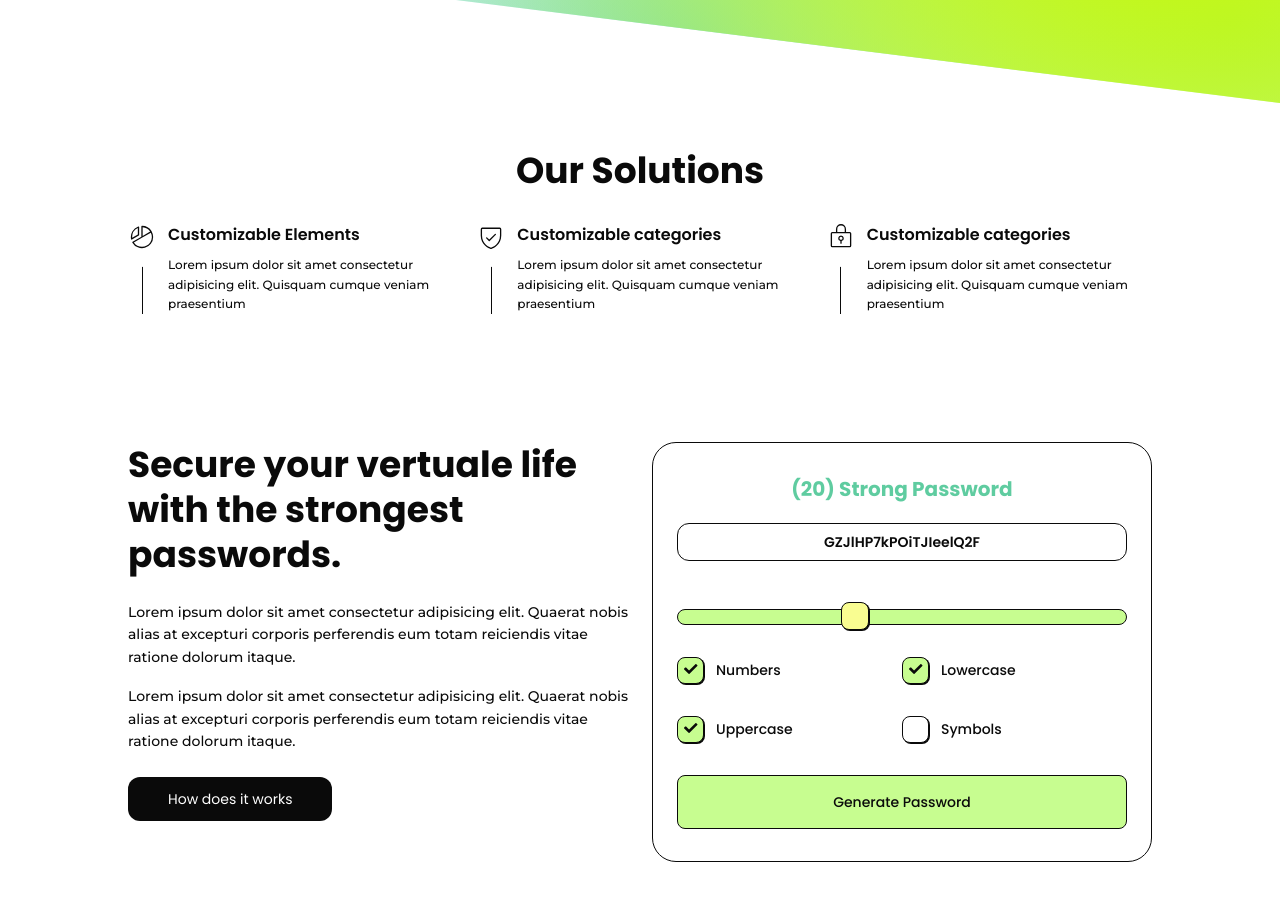
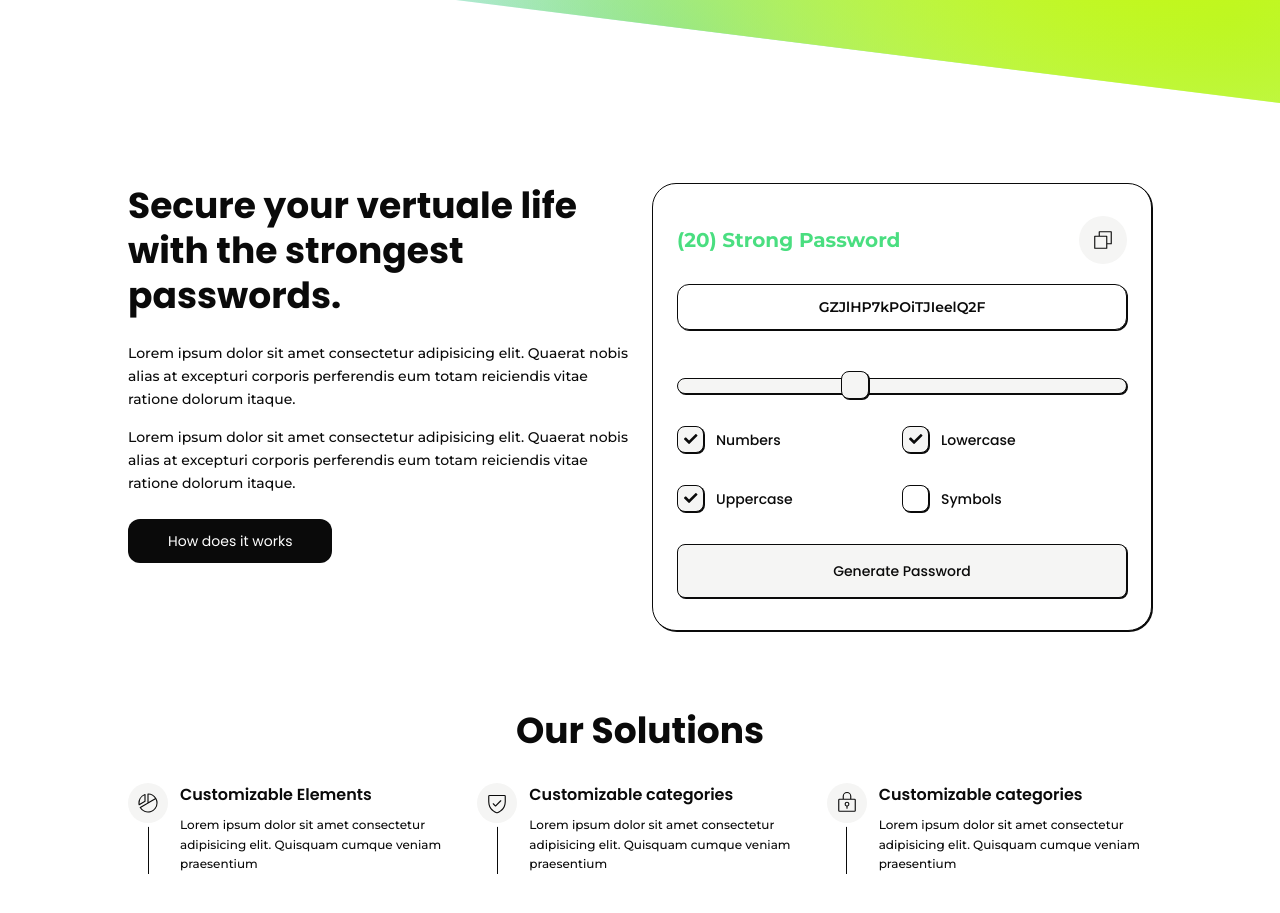
Before and after one commit to Abdallah01win/Passworld, a Vue app: page / in a window 1280 px wide. Shown: the part 697-1610 px from the top of the page. Built offline with nearby package versions, Linux system fonts and the light colour scheme.

Commit message:
further restyle of generator comp

```diff
--- a/src/components/Generator.vue
+++ b/src/components/Generator.vue
@@ -1,7 +1,13 @@
 <script>
 import { ref, computed, onMounted, watch, watchEffect } from "vue";
+import Copy from "./icons/Copy.vue";
+import Checks from "./icons/Checks.vue";
 
 export default {
+  components: {
+    Copy,
+    Checks
+  },
   setup() {
     const passwordLength = ref(20);
     const password = ref("");
@@ -115,94 +121,61 @@ export default {
 </script>
 
 <template>
-  <div class="rounded-3xl border border-myBlack bg-background py-8 px-6 w-full /w-[330px] /h-[550px]  /text-background ">
-    <div
-      class="text-center /md:w-[64%] /lg:w-[50%] /xl:w-[45%] flex flex-col gap-y-4 max-md:px-6 mx-auto"
-    >
+  <div class="rounded-3xl border border-myBlack bg-background py-8 px-6 w-full boxShadow">
+    <div class="flex flex-col gap-y-4 max-md:px-6 mx-auto font-Montserrat">
       <!-- Password input -->
       <div class="mb-8">
-        <h2
-          class="text-xl font-bold mb-3 md:mb-5"
-          :class="{
-            'text-myRed': passwordLength < 10,
-            'text-myGold-200': passwordLength < 20,
-            'text-myGreen': passwordLength >= 20,
-          }"
-        >
-          ({{ passwordLength }}) {{ passwordStrength }} Password
-        </h2>
+        <div class="flex items-center justify-between mb-3 md:mb-5">
+          <h2 class="text-xl font-bold" :class="{
+            'text-myRed/100': passwordLength < 10,
+            'text-orange-400': passwordLength < 20,
+            'text-green-400': passwordLength >= 20,
+          }">
+            ({{ passwordLength }}) {{ passwordStrength }} Password
+          </h2>
+
+          <span @click="copyToClipboard" class="bg-[#F5F5F4] p-3 rounded-full cursor-pointer hover:bg-gray-200/90"
+            :disabled="copied">
+            <Copy v-if="!copied" class="w-6 fill-myBlack" />
+            <Checks v-else class="w-6 fill-myBlack" />
+          </span>
+        </div>
         <div>
-          <input
-            id="password"
-            type="text"
-            :value="password"
-            readonly
-            class="border border-myBlack rounded-xl text-sm py-2 px-4 font-semibold text-center w-full "
-          />
+          <input id="password" type="text" :value="password" readonly
+            class="border border-myBlack rounded-xl text-sm py-3 px-4 font-semibold text-center w-full boxShadow" />
         </div>
       </div>
       <!-- Range -->
       <div class="flex flex-col space-y-4">
         <div class="flex items-center space-x-2">
-          <input
-            id="password-length"
-            type="range"
-            v-model="passwordLength"
-            min="1"
-            max="50"
-            step="1"
-            class="w-full appearance-none rounded-lg h-4 bg-[#C7FD90] border border-myBlack transition-all"
-          />
+          <input id="password-length" type="range" v-model="passwordLength" min="1" max="50" step="1"
+            class="w-full appearance-none rounded-lg h-4 bg-[#F5F5F4] border border-myBlack transition-all boxShadow" />
         </div>
       </div>
     </div>
     <!-- Checkboxes -->
     <div class="mx-auto">
-      <div
-        class="grid grid-cols-2 /md:grid-cols-3 /lg:flex /lg:justify-between gap-y-8 /md:gap-y-6 text-sm my-8 bg-my"
-      >
-        <label class="flex items-center gap-3 cursor-pointer w-fit"
-          ><input
-            type="checkbox"
-            v-model="includeNumbers"
-            :disabled="numCheckedCheckboxes === 1 && includeNumbers"
-          />
-          Numbers</label
-        >
-        <label class="flex items-center gap-3 cursor-pointer w-fit"
-          ><input
-            type="checkbox"
-            v-model="includeLowercase"
-            :disabled="numCheckedCheckboxes === 1 && includeLowercase"
-          />
+      <div class="grid grid-cols-2 /md:grid-cols-3 /lg:flex /lg:justify-between gap-y-8 /md:gap-y-6 text-sm my-8 bg-my">
+        <label class="flex items-center gap-3 cursor-pointer w-fit"><input type="checkbox" v-model="includeNumbers"
+            :disabled="numCheckedCheckboxes === 1 && includeNumbers" />
+          Numbers</label>
+        <label class="flex items-center gap-3 cursor-pointer w-fit"><input type="checkbox" v-model="includeLowercase"
+            :disabled="numCheckedCheckboxes === 1 && includeLowercase" />
           Lowercase
         </label>
-        <label class="flex items-center gap-3 cursor-pointer w-fit"
-          ><input
-            type="checkbox"
-            v-model="includeUppercase"
-            :disabled="numCheckedCheckboxes === 1 && includeUppercase"
-          />
+        <label class="flex items-center gap-3 cursor-pointer w-fit"><input type="checkbox" v-model="includeUppercase"
+            :disabled="numCheckedCheckboxes === 1 && includeUppercase" />
           Uppercase
         </label>
-        <label class="flex items-center gap-3 cursor-pointer w-fit"
-          ><input
-            type="checkbox"
-            v-model="includeSymbols"
-            :disabled="numCheckedCheckboxes === 1 && includeSymbols"
-          />
-          Symbols</label
-        >
+        <label class="flex items-center gap-3 cursor-pointer w-fit"><input type="checkbox" v-model="includeSymbols"
+            :disabled="numCheckedCheckboxes === 1 && includeSymbols" />
+          Symbols</label>
       </div>
     </div>
     <!-- Buttons -->
-    <div
-      class="text-center flex flex-col gap-y-4 max-md:px-6 mx-auto"
-    >
+    <div class="text-center flex flex-col gap-y-4 max-md:px-6 mx-auto">
       <div class="flex items-center justify-center w-full mt-auto">
-        <div
-          class="flex items-center w-full gap-y-4 flex-wrap"
-        >
+        <div class="flex items-center w-full gap-y-4 flex-wrap">
           <!-- <button
             @click="generatePassword"
             class="bottomShadow py-2 px-4 font-bold flex items-center justify-center gap-x-3 w-full bg-myGold-300 border-[3px] border-myBlack boxShadow rounded-lg active:translate-y-[4px] transition-all"
@@ -212,7 +185,9 @@ export default {
             </span>
             <span> Generate Password </span>
           </button> -->
-          <button  @click="generatePassword" class="bg-myGreen3 text-myBlack py-4 px-16 rounded-lg w-full border border-myBlack">Generate Password</button>
+          <button @click="generatePassword"
+            class="bg-[#F5F5F4] text-myBlack py-4 px-16 rounded-lg w-full border border-myBlack boxShadow hover:bg-gray-200/90">Generate
+            Password</button>
           <!-- <button @click="copyToClipboard" class="bg-transparent text-myBlack border border-myBlack py-4 px-16 rounded-lg w-full">Copy Password</button> -->
 
           <!-- <button
@@ -261,6 +236,7 @@ export default {
 .fade-leave-active {
   transition: opacity 0.5s;
 }
+
 .fade-enter,
 .fade-leave-to {
   opacity: 0;
@@ -271,7 +247,7 @@ input[type="range"]::-webkit-slider-thumb {
   appearance: none;
   width: 28px;
   height: 28px;
-  background-color: #F9FD91;
+  background-color: #F5F5F4;
   border: 1px solid #0A0A0A;
   border-radius: 8px;
   cursor: pointer;
@@ -282,7 +258,7 @@ input[type="range"]::-webkit-slider-thumb {
 input[type="range"]::-moz-range-thumb {
   width: 28px;
   height: 28px;
-  background-color: #F9FD91;
+  background-color: #F5F5F4;
   border: 1px solid #0A0A0A;
   border-radius: 8px;
   cursor: pointer;
@@ -315,11 +291,17 @@ input[type="checkbox"]:active {
   transform: translateY(2px);
   transition: all ease-in 150ms;
 }
+
 input[type="checkbox"]:checked {
-  background-color: #C7FD90;
+  background-color: #F5F5F4;
 }
+
 input[type="checkbox"]:checked::after {
   display: grid;
   place-content: center;
 }
+
+.boxShadow {
+  box-shadow: 1px 1px 0px 0px #0A0A0A;
+}
 </style>
--- a/src/components/Info.vue
+++ b/src/components/Info.vue
@@ -9,7 +9,9 @@ import Shiled from "./icons/Shiled.vue";
  <div class="grid grid-cols-3 gap-x-6">
     <div class="flex gap-x-3">
       <div class="flex flex-col items-center justify-between">
-        <Pichart class="w-7 fill-myBlack" />
+        <span class="bg-myGray-300 p-2 rounded-full">
+          <Pichart class="w-6 fill-myBlack" />
+        </span>
         <hr class="w-px bg-myBlack h-12" />
       </div>
 
@@ -23,7 +25,9 @@ import Shiled from "./icons/Shiled.vue";
     </div>
     <div class="flex gap-x-3">
       <div class="flex flex-col items-center justify-between">
-        <Shiled class="w-7 fill-myBlack" />
+        <span class="bg-myGray-300 p-2 rounded-full">
+          <Shiled class="w-6 fill-myBlack" />
+        </span>
         <hr class="w-px bg-myBlack h-12" />
       </div>
 
@@ -37,7 +41,9 @@ import Shiled from "./icons/Shiled.vue";
     </div>
     <div class="flex gap-x-3">
       <div class="flex flex-col items-center justify-between">
-        <Lock class="w-7 fill-myBlack" />
+        <span class="bg-myGray-300 p-2 rounded-full">
+          <Lock class="w-6 fill-myBlack" />
+        </span>
         <hr class="w-px bg-myBlack h-12" />
       </div>
 
--- /dev/null
+++ b/src/components/icons/Checks.vue
@@ -0,0 +1,3 @@
+<template>
+    <svg xmlns="http://www.w3.org/2000/svg" viewBox="0 0 256 256"><path d="M148.2,84.28l-89.6,88a6,6,0,0,1-8.4,0L11.8,134.57A6,6,0,1,1,20.2,126l34.2,33.58,85.4-83.87a6,6,0,1,1,8.4,8.56Zm96.08-8.48a6,6,0,0,0-8.48-.08l-85.4,83.87-20.23-19.87a6,6,0,1,0-8.41,8.56l24.44,24a6,6,0,0,0,8.4,0l89.6-88A6,6,0,0,0,244.28,75.8Z"></path></svg>
+</template>
--- /dev/null
+++ b/src/components/icons/Copy.vue
@@ -0,0 +1,3 @@
+<template>
+    <svg xmlns="http://www.w3.org/2000/svg" viewBox="0 0 256 256"><path d="M216,34H88a6,6,0,0,0-6,6V82H40a6,6,0,0,0-6,6V216a6,6,0,0,0,6,6H168a6,6,0,0,0,6-6V174h42a6,6,0,0,0,6-6V40A6,6,0,0,0,216,34ZM162,210H46V94H162Zm48-48H174V88a6,6,0,0,0-6-6H94V46H210Z"></path></svg>
+</template>
--- a/src/views/HomeView.vue
+++ b/src/views/HomeView.vue
@@ -12,10 +12,9 @@ import Hero from '../components/Hero.vue';
       <Hero />
     </div>
   </main>
-  <Info />
 
   <section class="/beam">
-    <div class="xl:max-w-[1024px] mx-auto my-32 grid grid-cols-2 gap-x-6 ">
+    <div class="xl:max-w-[1024px] mx-auto my-20 grid grid-cols-2 gap-x-6 ">
     <div>
       <div class="text-4xl font-bold mb-6 leading-tight">Secure your vertuale life with the strongest passwords.</div>
       <p class="leading-relaxed font-Montserrat mb-4">Lorem ipsum dolor sit amet consectetur adipisicing elit. Quaerat nobis alias at excepturi corporis perferendis eum totam reiciendis vitae ratione dolorum itaque.</p>
@@ -36,6 +35,8 @@ import Hero from '../components/Hero.vue';
     </div>
   </div>
   </section>
+
+  <Info />
 </template>
 
 
--- a/tailwind.config.js
+++ b/tailwind.config.js
@@ -22,6 +22,7 @@ module.exports = {
         'myGray': {
           100: '#909090',
           200: '#F4F2F0',
+          300: '#F5F5F4',
         },
         'myRed': '#FF0F00',
         'myGreen': '#5FCCA0',
```
